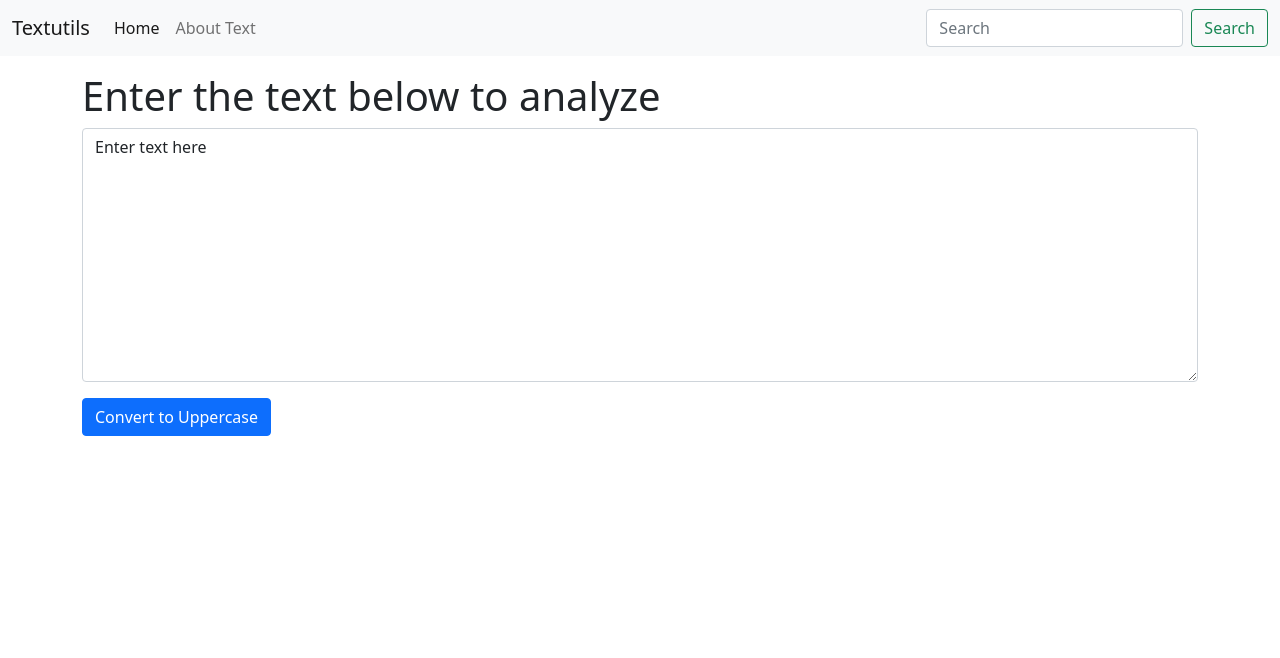
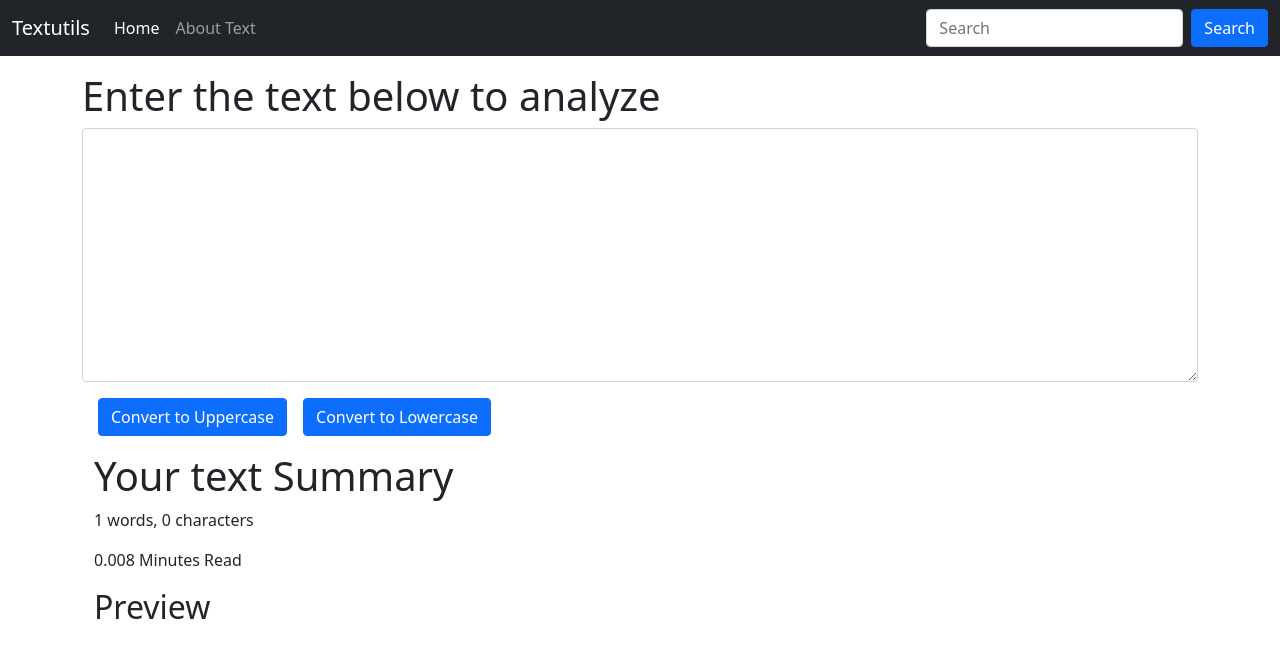
Before and after one commit to vishalverma1999/Stratin-from-video-6-React-Js-Tutorials-in-Hindi-by-CWH, a React (Create React App) app: page / in a window 1280 px wide. Shown: the top 658 px of the page. Built offline with nearby package versions, Linux system fonts and the light colour scheme.

Commit message:
Adding more Logic to TextUtils #8

```diff
--- a/src/components/Navbar.js
+++ b/src/components/Navbar.js
@@ -6,7 +6,7 @@
 export default function Navbar(props) {
     return (
 
-            <nav className="navbar navbar-expand-lg navbar-light bg-light">
+            <nav className="navbar navbar-expand-lg navbar-dark bg-dark">
                 <div className="container-fluid">
                     <a className="navbar-brand" href="/">
                         {props.title}     {/* property passed  */}
@@ -42,7 +42,7 @@
                                 placeholder="Search"
                                 aria-label="Search"
                             />
-                            <button className="btn btn-outline-success" type="submit">
+                            <button className="btn btn-primary" type="submit">
                                 Search
                             </button>
                         </form>
--- a/src/components/TextForm.js
+++ b/src/components/TextForm.js
@@ -13,7 +13,13 @@
         setText(newText);
     }
 
-    const [text, setText]  = useState('Enter text here');
+    const handleLoClick = ()=> {
+        console.log("Lowercase Was Clicked" + text);
+        let newText = text.toLowerCase();
+        setText(newText);
+    }
+
+    const [text, setText]  = useState('');
 
                 // ye array destructuring jaisa kuch hai
                 // - text ek variable ya precisely ek state hai jiski default value hai Enter text here
@@ -22,13 +28,25 @@
     // text = "new text";  // wrong way to change the state
     // setText("new text");  // correct way to change the state
     return (
+        <>
         <div>
             <h1>{props.heading}</h1>
             <div className="mb-3 ">
 
                 <textarea className="form-control" value= {text} onChange={handleOnChange} id="myBox" rows="10"></textarea>
             </div>
-            <button className="btn btn-primary" onClick={handleUpClick} >Convert to Uppercase</button>
+            <button className="btn btn-primary mx-3" onClick={handleUpClick} >Convert to Uppercase</button>
+            <button className="btn btn-primary" onClick={handleLoClick} >Convert to Lowercase</button>
         </div>
+
+
+    <div className="container my-3">
+       <h1>Your text Summary</h1>
+       <p> {text.split(" ").length} words, {text.length} characters</p>
+       <p>{0.008 * text.split(" ").length} Minutes Read</p>
+       <h2>Preview</h2>
+       <p>{text}</p>
+    </div>
+    </>
     );
 }
```
